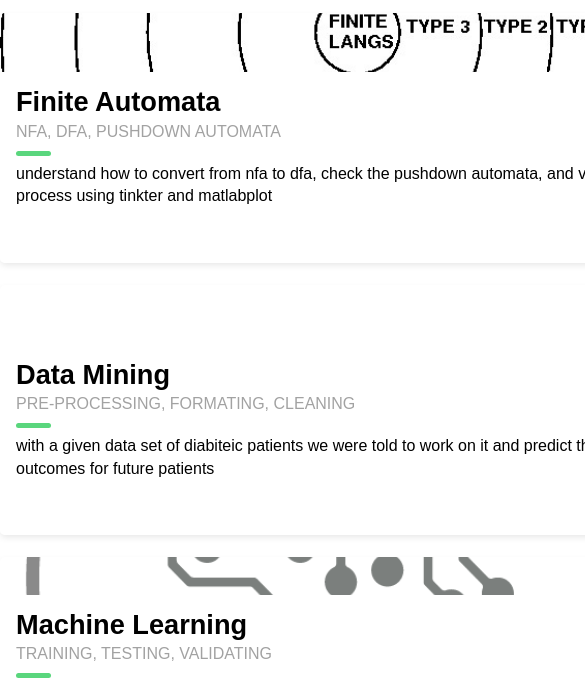
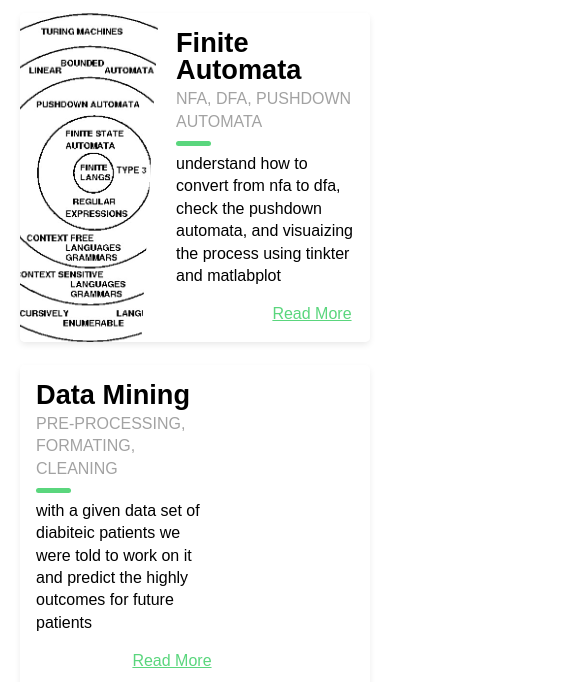
Before and after one commit to MohamedAlyMatar/my_journey, a website with bundled scripts: page projects.html in a window 390 px wide. Shown: the part 157-839 px from the top of the page, 585 px wide, since content can reach past the window. Built offline with nearby package versions, Linux system fonts and the light colour scheme.

Commit message:
editing mobile scale

```diff
--- a/css/rcard.css
+++ b/css/rcard.css
@@ -13,7 +13,7 @@
     overflow: hidden;
     z-index: 0;
     width: 700px;
-    height: 250px;
+    height: auto;
 }
 
 .blog-card a {
@@ -208,3 +208,39 @@
         padding-left: 25px;
     }
 }
+
+@media (max-width: 768px) {
+    .blog-card {
+        flex-direction: row;
+        width: 350px;
+    }
+    .blog-card .meta {
+        flex-basis: 40%;
+        height: auto;
+    }
+    .blog-card .description {
+        flex-basis: 60%;
+    }
+    .blog-card .description:before {
+        transform: skewX(-3deg);
+        content: "";
+        background: #fff;
+        width: 30px;
+        position: absolute;
+        left: -10px;
+        top: 0;
+        bottom: 0;
+        z-index: -1;
+    }
+    .blog-card.alt {
+        flex-direction: row-reverse;
+    }
+    .blog-card.alt .description:before {
+        left: inherit;
+        right: -10px;
+        transform: skew(3deg);
+    }
+    .blog-card.alt .details {
+        padding-left: 25px;
+    }
+}
--- a/projects.html
+++ b/projects.html
@@ -11,7 +11,7 @@
     <link rel="stylesheet" type="text/css" href="./css/boxes.css">
     <link rel="stylesheet" type="text/css" href="./css/rcard.css">
 
-    <script type="text/javascript" src="../js/home.js"></script>
+    <script type="text/javascript" src="./js/home.js"></script>
 </head>
 
 <body>
```
Also changed, not shown: contact.html (+1 -1 lines).
